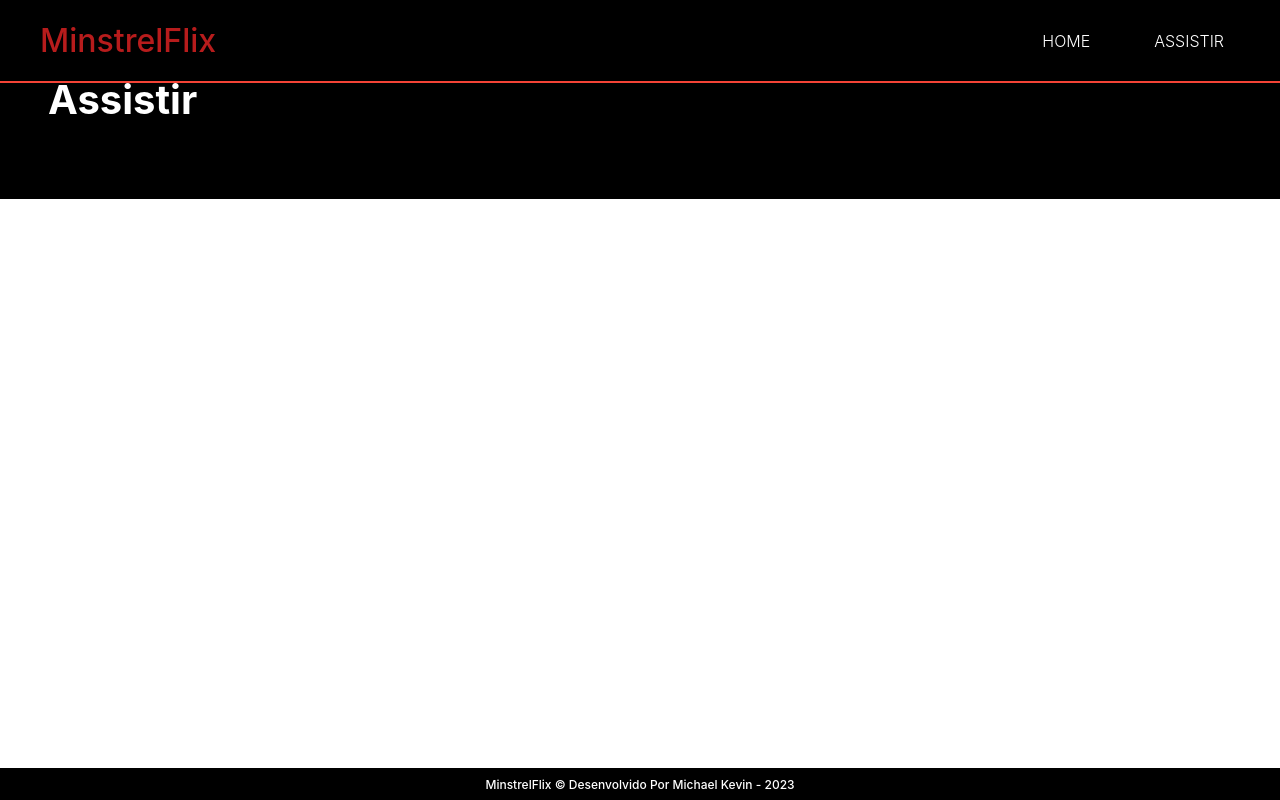
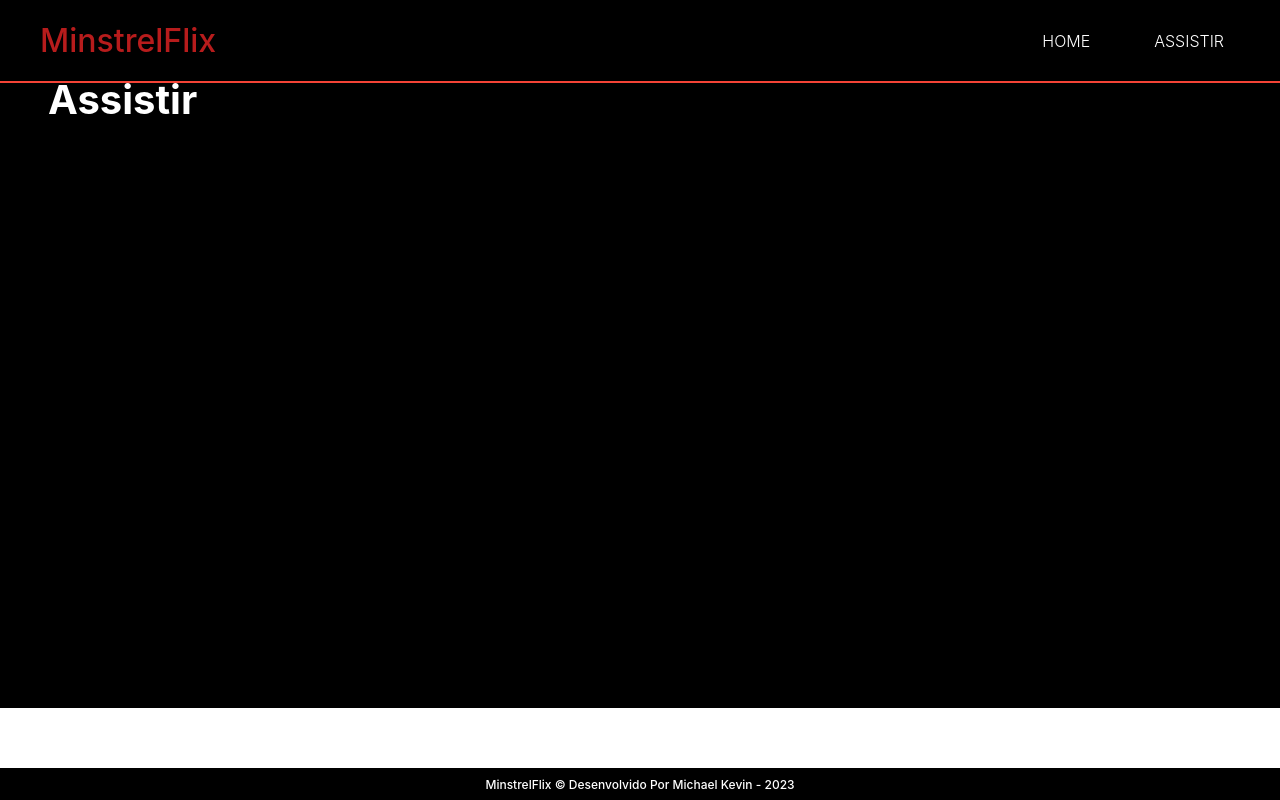
Before and after one commit to menestrel-mkmb/yt_react, a React (Create React App) app in the folder movies-app/: page /watch in a window 1280 px wide. Built offline with nearby package versions, Linux system fonts and the light colour scheme.

Commit message:
fix Link to NavLink to render /watch;

```diff
--- a/movies-app/src/App.js
+++ b/movies-app/src/App.js
@@ -1,20 +1,8 @@
-import Header from "./components/Header";
-import Footer from "./components/Footer";
 import AppRoutes from "./routes";
-import Watch from "./pages/Watch";
-
-
 
 function App() {
   return (
-    <div className="App">
-      <Header />
-
-      <AppRoutes />
-      {/* <Watch /> */}
-
-      <Footer />
-    </div>
+    <AppRoutes />
   );
 }
 
--- a/movies-app/src/components/Card/index.js
+++ b/movies-app/src/components/Card/index.js
@@ -1,7 +1,10 @@
 import styles from "./Card.module.css"
+
+import { Link } from "react-router-dom";
 
 const youtubeStructure = {
     videoLink: "https://www.youtube.com/watch?v=",
+    videoEmbedded: "https://www.youtube.com/embed/",
     thumbLinkStart: "https://img.youtube.com/vi/",
     thumbLinkEnd: "/mqdefault.jpg"
 }
@@ -14,8 +17,6 @@ function Card( { videoId }) {
         >
             <a
                 href={ youtubeStructure.videoLink + videoId }
-                rel="noreferrer noopener"
-                target='_blank '
             >
                 <img src={ youtubeStructure.thumbLinkStart + videoId + youtubeStructure.thumbLinkEnd } alt="" />
             </a>
--- a/movies-app/src/components/Header/index.js
+++ b/movies-app/src/components/Header/index.js
@@ -1,18 +1,14 @@
 import styles from "./Header.module.css";
 
-import { BrowserRouter as Router, Link } from "react-router-dom";
+import { NavLink } from "react-router-dom";
 
 function Header() {
     return (
         <header className={ styles.header__sect }>
-            <Router>
-                <Link to="/" className={ styles.home__link} >MinstrelFlix</Link>
-            </Router>
+                <NavLink to="/" className={ styles.home__link} >MinstrelFlix</NavLink>
             <nav className={ styles.menu__nav } >
-                <Router>
-                    <Link to="/" className={ styles.menu__item } >Home</Link>
-                    <Link to="/watch" className={ styles.menu__item } >Assistir</Link>
-                </Router>
+                    <NavLink to="/" className={ styles.menu__item } >Home</NavLink>
+                    <NavLink to="/watch" className={ styles.menu__item } >Assistir</NavLink>
             </nav>
         </header>
     );
--- a/movies-app/src/pages/Watch/index.js
+++ b/movies-app/src/pages/Watch/index.js
@@ -1,9 +1,14 @@
 import styles from "./Watch.module.css";
 
-function Watch(){
+function Watch( videoLink ){
     return(
         <main className={ styles.content__main }>
             <h1 className={ styles.watch__title }>Assistir</h1>
+            <iframe width="853" height="505"
+                src={ videoLink }
+                title="YouTube video player" frameborder="0"
+                allow="accelerometer; autoplay; clipboard-write; encrypted-media; gyroscope; picture-in-picture; web-share"
+                allowfullscreen></iframe>
         </ main>
     );
 }
--- a/movies-app/src/routes.js
+++ b/movies-app/src/routes.js
@@ -1,3 +1,6 @@
+import Header from "./components/Header";
+import Footer from "./components/Footer";
+
 import { BrowserRouter, Routes, Route } from "react-router-dom";
 import Home from "./pages/Home";
 import Watch from "./pages/Watch";
@@ -6,10 +9,12 @@ import Watch from "./pages/Watch";
 function AppRoutes() {
     return(
         <BrowserRouter>
+            <Header />
             <Routes>
                 <Route exact path="/" element={ <Home /> } ></Route>
                 <Route exact path="/watch" element={ <Watch /> } ></Route>
             </Routes>
+            <Footer />
         </BrowserRouter>
     );
 }
```
Also changed, not shown: 1 other file (tests, documents, lock files or other folders).
